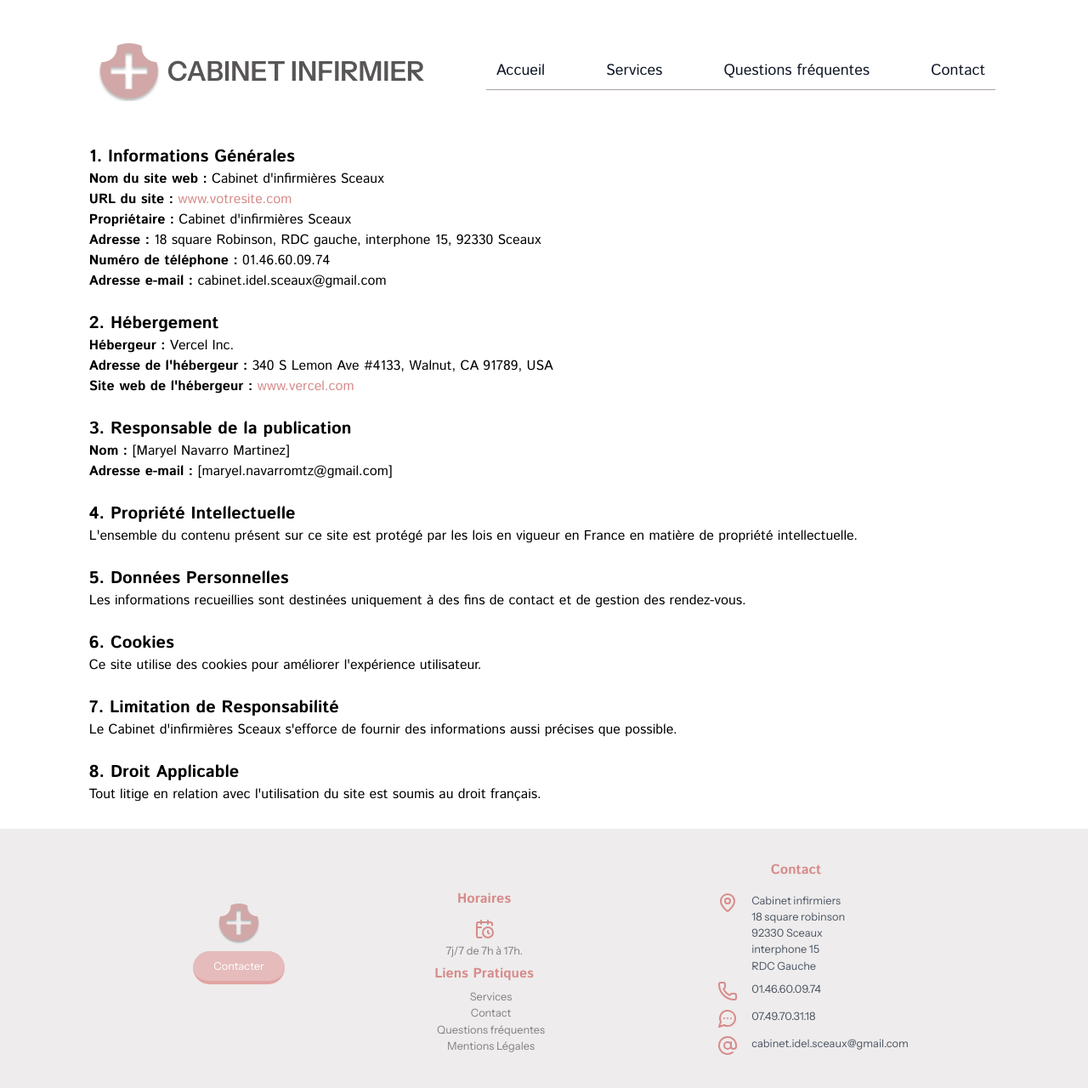
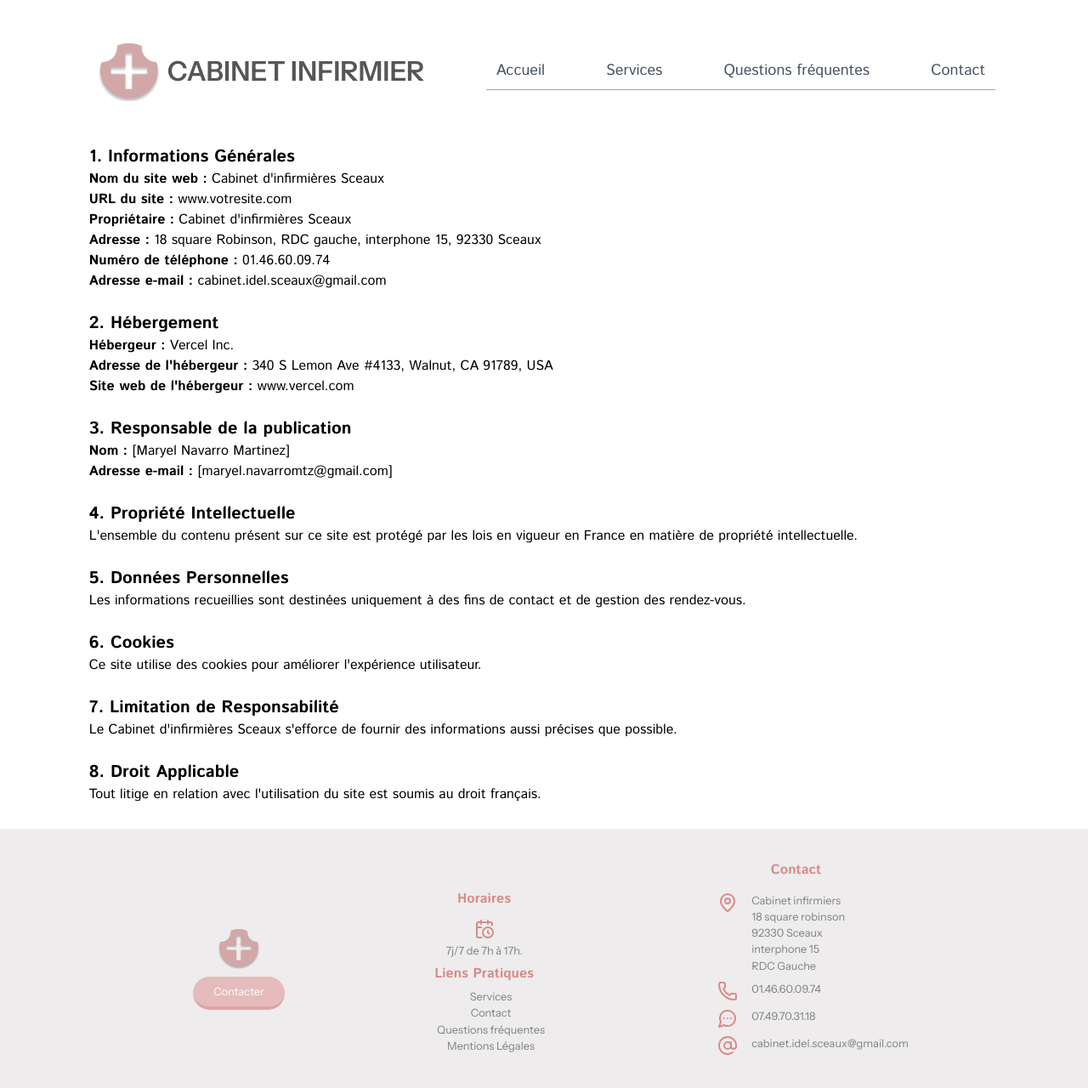
Before and after one commit to Cabinet-Infirmier/cabinet-infirmier-sceaux, a React (Vite) app: page /mention-legales in a window 1280 px wide. Shown: the top 1280 px of the page at 85% size. Built offline with nearby package versions, Linux system fonts and the light colour scheme.

Commit message:
Style minor elements

```diff
--- a/src/components/button/Button.jsx
+++ b/src/components/button/Button.jsx
@@ -7,7 +7,7 @@ function Button({ onClick, children, type = "primary" }) {
     secondary: base + " bg-[#c8c8c8] border-[#929191] ",
   };
   return (
-    <div className="h-[100px]">
+    <div>
       <button className={styles[type]} onClick={onClick}>
         {children}
       </button>
--- a/src/components/contactInfo/ContactInfo.jsx
+++ b/src/components/contactInfo/ContactInfo.jsx
@@ -4,11 +4,11 @@ export default function ContactInfo() {
   return (
     <div className="mb-8 flex flex-col">
       <h3>Contact</h3>
-      <div className="flex justify-start mt-2 text-gray-600 ml-10">
+      <div className="flex justify-start mt-2 ml-10">
         <MapPin color="#d78b8b" />
         <a
           href="https://www.google.com/maps/dir//Infirmi%C3%A8res+%C3%A0+domicile:+Mme+THOMINOT-+Mme+NOEL-+Mme+SAINT-JOANNIS+%26+Mme+PELTRET,+18+square+robinson+RDC+Gauche+interphone+15,+92330+Sceaux/@48.779387,2.2796306,17z/data=!3m1!5s0x47e670b27e1edec1:0xf9e118013997a658!4m18!1m8!3m7!1s0x47e670b27f898bfb:0x4a7d1c0fa00bfb97!2sInfirmi%C3%A8res+%C3%A0+domicile:+Mme+THOMINOT-+Mme+NOEL-+Mme+SAINT-JOANNIS+%26+Mme+PELTRET!8m2!3d48.7793781!4d2.2822223!15sCkxDYWJpbmV0IGluZmlybWllcnMgMTggc3F1YXJlIHJvYmluc29uIFJEQyBHYXVjaGUgaW50ZXJwaG9uZSAxNSwgOTIzMzAgU2NlYXV4kgEObnVyc2luZ19hZ2VuY3ngAQA!16s%2Fg%2F1yj4k3nxk!4m8!1m0!1m5!1m1!1s0x47e670b27f898bfb:0x4a7d1c0fa00bfb97!2m2!1d2.2822223!2d48.7793781!3e3?entry=ttu&g_ep=EgoyMDI1MDIxOS4xIKXMDSoASAFQAw%3D%3D"
-          className="text-gray-600 hover:text-[#d78b8b] transition duration-200 ml-2"
+          className=" hover:text-[#d78b8b] transition duration-200 ml-2"
         >
           Cabinet infirmiers
           <br />
@@ -22,31 +22,31 @@ export default function ContactInfo() {
         </a>
       </div>
 
-      <div className="flex justify-start mt-2 text-gray-600 ml-10">
+      <div className="flex justify-start mt-2 ml-10">
         <Phone color="#d78b8b" />
         <a
           href="tel:0146600974"
-          className="ml-2 text-gray-600 hover:text-[#d78b8b] transition duration-200"
+          className="ml-2 hover:text-[#d78b8b] transition duration-200"
         >
           01.46.60.09.74
         </a>
       </div>
 
-      <div className="flex justify-start mt-2 text-gray-600 ml-10">
+      <div className="flex justify-start mt-2 ml-10">
         <MessageCircleMore color="#d78b8b" />
         <a
           href="sms:0749703118"
-          className="ml-2 text-gray-600 hover:text-[#d78b8b] transition duration-200"
+          className="ml-2 hover:text-[#d78b8b] transition duration-200"
         >
           07.49.70.31.18
         </a>
       </div>
 
-      <div className="flex justify-start mt-2 text-gray-600 ml-10">
+      <div className="flex justify-start mt-2 ml-10">
         <AtSign color="#d78b8b" />
         <a
           href="mailto:cabinet.idel.sceaux@gmail.com"
-          className="ml-2 text-gray-600 hover:text-[#d78b8b] transition duration-200"
+          className="ml-2 hover:text-[#d78b8b] transition duration-200"
         >
           cabinet.idel.sceaux@gmail.com
         </a>
--- a/src/components/hero/Hero.module.css
+++ b/src/components/hero/Hero.module.css
@@ -44,9 +44,30 @@
   margin-top: 15px;
 }
 
-a {
+.contact a,
+.pinkTitle {
   text-decoration: none;
   color: #d78b8b;
+  font-weight: bold;
+  margin-top: 15px;
+}
+
+.contact {
+  color: #d78b8b;
+  display: flex;
+  justify-content: space-around;
+  align-items: center;
+  margin-bottom: 20px;
+  font-size: 0.9em;
+}
+
+.contact > div {
+  display: flex;
+  justify-content: center;
+  align-items: center;
+}
+.contact > div > a {
+  margin-left: 8px;
 }
 
 .containerImage {
@@ -129,26 +150,6 @@ a {
   }
 }
 
-.contact {
-  color: #d78b8b;
-  display: flex;
-  justify-content: space-around;
-  align-items: center;
-  font-weight: bold;
-  margin-bottom: 20px;
-  font-size: 0.9em;
-  margin-top: 15px;
-}
-
-.contact > div {
-  display: flex;
-  justify-content: center;
-  align-items: center;
-}
-.contact > div > a {
-  margin-left: 8px;
-}
-
 @media (max-width: 1048px) {
   .hero {
     flex-direction: column;
--- a/src/components/home-care/HomeCare.jsx
+++ b/src/components/home-care/HomeCare.jsx
@@ -6,7 +6,7 @@ import ServiceTitle from "../serviceTitle/ServiceTitle";
 function HomeCare() {
   const homeCareArray = [
     "Dans le cadre d’une situation de dépendance temporaire ou permanente BSI",
-    "Le rôle de l’infirmière dans le maintien des personnes dépendantes à domicile est crucial et multidimensionnel. Notre objectif principal est de garantir la sécurité de chaque patient tout en leur permettant de vivre chez eux, dans un environnement familier, le plus longtemps possible. Nous évaluons les besoins de la personne dépendante en matière de soins, d’hygiène, de nutrition, de mobilité et de sécurité. Cette évaluation permet de mettre en place un plan de soins personnalisé.",
+    "Le rôle de l’infirmière dans le maintien des personnes dépendantes à domicile est crucial et multidimensionnel. Notre objectif principal est de garantir la sécurité de chaque patient tout en leur permettant de vivre chez eux, dans un environnement familier, le plus longtemps possible. Nous évaluons les besoins de la personne dépendante en matière de soins, d’hygiène, de nutrition, de mobilité et de sécurité. Cette évaluation permet de mettre en place un plan de soins personnalisés.",
     "",
     "L’infirmiere prodigue des soins tels que la surveillance des constantes, la prise du traitement, pansements, bandes ou bas de contention, prise des compléments alimentaire, et la surveillance de l’apparition d’ œdèmes. Elle met en œuvre des mesures préventives pour éviter les complications liées à l’immobilité, comme les escarres, les infections, les troubles circulatoires et les chutes.",
     "",
--- a/src/components/medical-record/MedicalRecord.jsx
+++ b/src/components/medical-record/MedicalRecord.jsx
@@ -30,12 +30,12 @@ function MedicalRecord() {
       </motion.div>
 
       <div className="mt-5">
-        <p className="text-[18px]">
+        <p className="text-[18px] text-center">
           Un dossier de soins infirmiers est un document essentiel dans le
           domaine de la santé, utilisé pour organiser et suivre les soins
           prodigués aux patients.
           <br />
-          Il contient le détails des actes réalisées et des ordonnances pour
+          Il contient le détail des actes réalisées et des ordonnances pour
           assurer la continuité et la qualité des soins permettant une
           réévaluation régulière de son état de santé. Chaque patient à la
           possibilité de le consulter.
--- a/src/components/navbar/Navbar.jsx
+++ b/src/components/navbar/Navbar.jsx
@@ -40,8 +40,8 @@ function Navbar() {
             to="/"
             className={({ isActive }) =>
               isActive
-                ? "text-lg text-[##e4bbbb] px-3 py-2"
-                : "text-lg text-gray-900 gray-50 rounded-lg px-3 py-2 hover:bg-gray-50"
+                ? "text-lg text-[#e4bbbb] px-3 py-2"
+                : "text-lg text-gray-600 gray-50 rounded-lg px-3 py-2 hover:bg-gray-50"
             }
           >
             Accueil
@@ -50,8 +50,8 @@ function Navbar() {
             to="/services"
             className={({ isActive }) =>
               isActive
-                ? "text-lg text-[##e4bbbb] px-3 py-2"
-                : "text-lg text-gray-900 gray-50 rounded-lg px-3 py-2 hover:bg-gray-50"
+                ? "text-lg text-[#e4bbbb] px-3 py-2"
+                : "text-lg text-gray-600 gray-50 rounded-lg px-3 py-2 hover:bg-gray-50"
             }
           >
             Services
@@ -60,8 +60,8 @@ function Navbar() {
             to="/questions-frequentes"
             className={({ isActive }) =>
               isActive
-                ? "text-lg text-[##e4bbbb] px-3 py-2"
-                : "text-lg text-gray-900 gray-50 rounded-lg px-3 py-2 hover:bg-gray-50"
+                ? "text-lg text-[#e4bbbb] px-3 py-2"
+                : "text-lg text-gray-600 gray-50 rounded-lg px-3 py-2 hover:bg-gray-50"
             }
           >
             Questions fréquentes
@@ -70,8 +70,8 @@ function Navbar() {
             to="/contact"
             className={({ isActive }) =>
               isActive
-                ? "text-lg text-[##e4bbbb] px-3 py-2"
-                : "text-lg text-gray-900 gray-50 rounded-lg px-3 py-2 hover:bg-gray-50"
+                ? "text-lg text-[#e4bbbb] px-3 py-2"
+                : "text-lg text-gray-600 gray-50 rounded-lg px-3 py-2 hover:bg-gray-50"
             }
           >
             Contact
@@ -102,8 +102,8 @@ function Navbar() {
                   to="/"
                   className={({ isActive }) =>
                     isActive
-                      ? "text-base text-[##e4bbbb] hover:bg-gray-50 block rounded-lg px-3 py-2"
-                      : "text-base text-gray-900 hover:bg-gray-50 block rounded-lg px-3 py-2"
+                      ? "text-base text-[#e4bbbb] hover:bg-gray-50 block rounded-lg px-3 py-2"
+                      : "text-base text-gray-500 hover:bg-gray-50 block rounded-lg px-3 py-2"
                   }
                   onClick={() => setMobileMenuOpen(false)}
                 >
@@ -114,8 +114,8 @@ function Navbar() {
                   to="/services"
                   className={({ isActive }) =>
                     isActive
-                      ? "text-base text-[##e4bbbb]  hover:bg-gray-50 block rounded-lg px-3 py-2"
-                      : "text-base text-gray-900 hover:bg-gray-50 block rounded-lg px-3 py-2"
+                      ? "text-base text-[#e4bbbb]  hover:bg-gray-50 block rounded-lg px-3 py-2"
+                      : "text-base text-gray-500 hover:bg-gray-50 block rounded-lg px-3 py-2"
                   }
                   onClick={() => setMobileMenuOpen(false)}
                 >
@@ -125,8 +125,8 @@ function Navbar() {
                   to="/questions-frequentes"
                   className={({ isActive }) =>
                     isActive
-                      ? "text-base  text-[##e4bbbb]   hover:bg-gray-50 block rounded-lg px-3 py-2 "
-                      : "text-base text-gray-900 hover:bg-gray-50 block rounded-lg px-3 py-2"
+                      ? "text-base  text-[#e4bbbb]   hover:bg-gray-50 block rounded-lg px-3 py-2 "
+                      : "text-base text-gray-500 hover:bg-gray-50 block rounded-lg px-3 py-2"
                   }
                   onClick={() => setMobileMenuOpen(false)}
                 >
@@ -136,8 +136,8 @@ function Navbar() {
                   to="/contact"
                   className={({ isActive }) =>
                     isActive
-                      ? "text-base text-[##e4bbbb]   hover:bg-gray-50 block rounded-lg px-3 py-2 "
-                      : "text-base text-gray-900 hover:bg-gray-50 block rounded-lg px-3 py-2"
+                      ? "text-base text-[#e4bbbb]  hover:bg-gray-50 block rounded-lg px-3 py-2 "
+                      : "text-base text-gray-500 hover:bg-gray-50 block rounded-lg px-3 py-2"
                   }
                   onClick={() => setMobileMenuOpen(false)}
                 >
--- a/src/components/note/Note.jsx
+++ b/src/components/note/Note.jsx
@@ -1,5 +1,4 @@
 import { useNavigate } from "react-router-dom";
-import Button from "../button/Button";
 import NursingCareItem from "../nursing-care-item/NursingCareItem";
 
 function Note() {
@@ -11,9 +10,9 @@ function Note() {
 
   const navigate = useNavigate();
   return (
-    <div className="max-w-[1048px] mt-50">
+    <div className="max-w-[1048px] my-10">
       <div>
-        <h3>A SAVOIR</h3>
+        <h3 className="my-10">A SAVOIR</h3>
         <div className="flex justify-center xl:flex-nowrap flex-wrap-reverse">
           <div className="flex justify-end">
             <div className="flex-1">
--- a/src/components/nursingCare/NursingCare.jsx
+++ b/src/components/nursingCare/NursingCare.jsx
@@ -16,10 +16,10 @@ function NursingCare() {
     "Pansements plaies, ulcères, escarres, greffe, amputation, brulure, nécessitant une irrigation ou un méchage.",
     "Soins post opératoires (ablation fils et agrafes, pansements,surveillance).",
     "Injections Intra musculaire.",
-    "Injections sous cutané.",
+    "Injections sous-cutanée.",
     "Perfusions, injections intraveineuses périphériques et centrales.",
     "Soins de PAC, débranchement chimiothérapie.",
-    "Prise en charge patients diabétique (contrôle de la glycémie, injection insuline, éducation).",
+    "Prise en charge patients diabétiques (contrôle de la glycémie, injection insuline, éducation).",
     "Vaccins.",
     "Pose et ablation de sonde urinaire.",
   ];
@@ -32,7 +32,7 @@ function NursingCare() {
 
   return (
     <div className="max-w-[1048px]" id="nurse-icon">
-      <h2 className="mt-24 uppercase text-3xl font-semibold text-stone-700 text-center">
+      <h2 className="mt-24 uppercase text-3xl font-semibold text-stone-600 text-center">
         Les soins infirmiers
       </h2>
       <div className="flex justify-center mt-1">
--- a/src/components/patient-charter/PatientCharter.jsx
+++ b/src/components/patient-charter/PatientCharter.jsx
@@ -117,7 +117,7 @@ function PatientCharter() {
           )}
           <div className="flex justify-center mt-4">
             <Button
-              type="secondary"
+              type={isRightsOpen ? "secondary" : "primary"}
               onClick={() => setIsRightsOpen((prev) => !prev)}
             >
               {isRightsOpen ? "Réduire" : "Lire la suite"}
@@ -174,7 +174,7 @@ function PatientCharter() {
           )}
           <div className="flex justify-center mt-4">
             <Button
-              type="secondary"
+              type={isDutiesOpen ? "secondary" : "primary"}
               onClick={() => setIsDutiesOpen((prev) => !prev)}
             >
               {isDutiesOpen ? "Réduire" : "Lire la suite"}
--- a/src/components/squareInfo/Squareinfo.jsx
+++ b/src/components/squareInfo/Squareinfo.jsx
@@ -6,7 +6,7 @@ export default function SquareInfo() {
     <div className="flex justify-center items-center my-20 mx-2">
       <div className="flex flex-col justify-center items-center text-center max-w-screen-xl min-w-[12rem] rounded-lg shadow-lg p-8">
         <h3 className="text-[#d78b8b] text-xl">A PROPOS DE NOUS</h3>
-        <div className="text-[#575555]">
+        <div className="text-[#575555] mb-5">
           <p className="leading-8 mt-4">
             Le cabinet se compose de 4 infirmières diplômées d&apos;état
             réparties en 2 tournées. Il se trouve au sein du centre santé sport
--- a/src/pages/Contact.jsx
+++ b/src/pages/Contact.jsx
@@ -13,7 +13,7 @@ export default function Contact() {
   }, []);
   return (
     <div className="flex justify-center items-center flex-col m-5">
-      <section className="flex justify-center flex-wrap gap-10 items-center m-5">
+      <section className="flex text-gray-600 justify-center flex-wrap gap-10 items-center m-5">
         <div>
           <ContactInfo />
           <Map />
```
Also changed, not shown: src/components/hero/Hero.jsx (+7 -2 lines).
